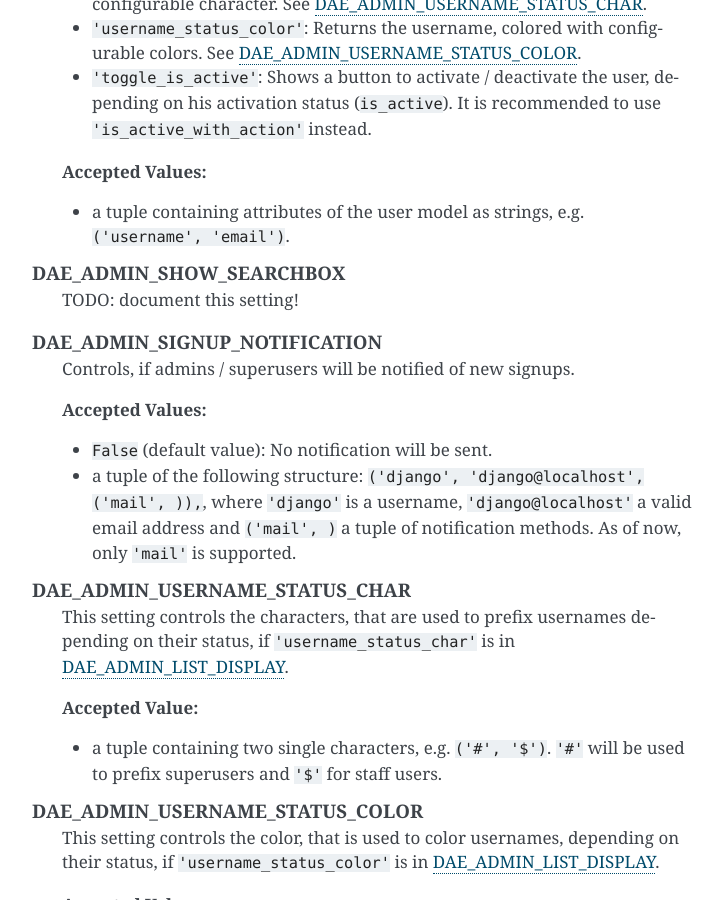
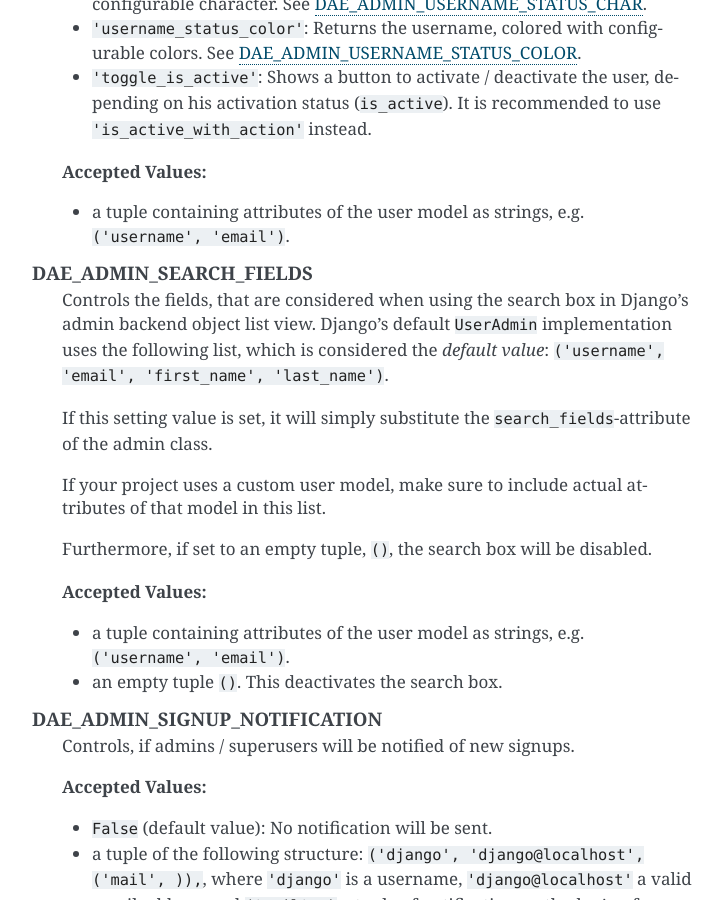
Before and after one commit to Mischback/django-auth_enhanced, a Sphinx documentation site: the page built from docs/source/settings.rst, in a window 1280 px wide and 900 px high, scrolled down 839 px. Shown: the whole window, without its empty margins (388-1111 px from the left). Built offline with Sphinx 7.4.7, drawn with Linux system fonts in a browser that asks for light colours.

Commit message:
Changed behaviour of 'search_fields'

```diff
--- a/docs/source/settings.rst
+++ b/docs/source/settings.rst
@@ -41,8 +41,25 @@
 
         * a tuple containing attributes of the user model as strings, e.g. ``('username', 'email')``.
 
-    DAE_ADMIN_SHOW_SEARCHBOX
-        TODO: document this setting!
+    DAE_ADMIN_SEARCH_FIELDS
+        Controls the fields, that are considered when using the search box in
+        Django's admin backend object list view. Django's default ``UserAdmin``
+        implementation uses the following list, which is considered the
+        *default value*: ``('username', 'email', 'first_name', 'last_name')``.
+
+        If this setting value is set, it will simply substitute the ``search_fields``-attribute
+        of the admin class.
+
+        If your project uses a custom user model, make sure to include actual
+        attributes of that model in this list.
+
+        Furthermore, if set to an empty tuple, ``()``, the search box will be
+        disabled.
+
+        **Accepted Values:**
+
+        * a tuple containing attributes of the user model as strings, e.g. ``('username', 'email')``.
+        * an empty tuple ``()``. This deactivates the search box.
 
     DAE_ADMIN_SIGNUP_NOTIFICATION
         Controls, if admins / superusers will be notified of new signups.
```
Also changed, not shown: 4 other files.
